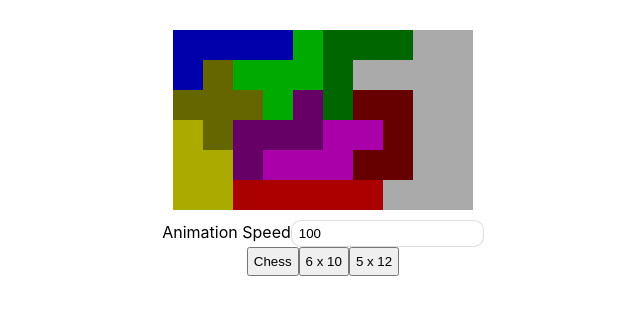
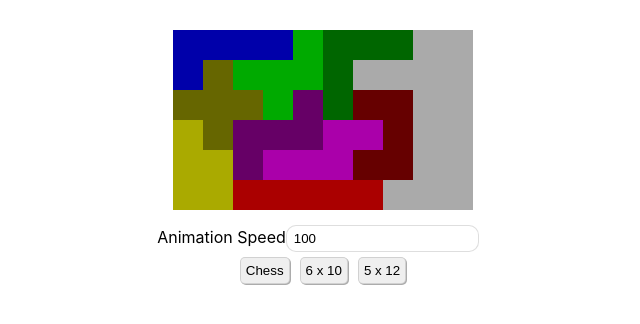
Before and after one commit to DrewThomasCorps/exact-cover-problem-react, a React (Create React App) app: page / in a window 1280 px wide. Shown: the top 324 px of the page, without its empty margins (317-957 px from the left). Built offline with nearby package versions, Linux system fonts and the light colour scheme.

Commit message:
Add styling to buttons

```diff
--- a/src/App.css
+++ b/src/App.css
@@ -40,6 +40,10 @@
 
 button {
   padding: 5px;
+  margin: 0 5px;
+  border: 1px solid rgba(90,90,90, 0.2);
+  border-radius: 5px;
+  box-shadow: 1px 1px rgba(90,90,90, 0.5);
 }
 
 .controls {
@@ -49,7 +53,12 @@ button {
 }
 
 .controls input {
+  margin-right: 10px;
   padding: 5px 7px;
   border-radius: 10px;
   border: 1px solid rgba(90, 90, 90, 0.2)
 }
+
+.controls > div {
+  margin-top: 5px;
+}
```
